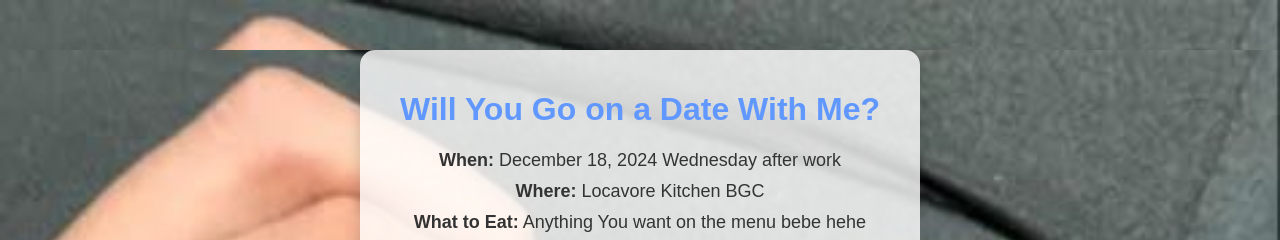
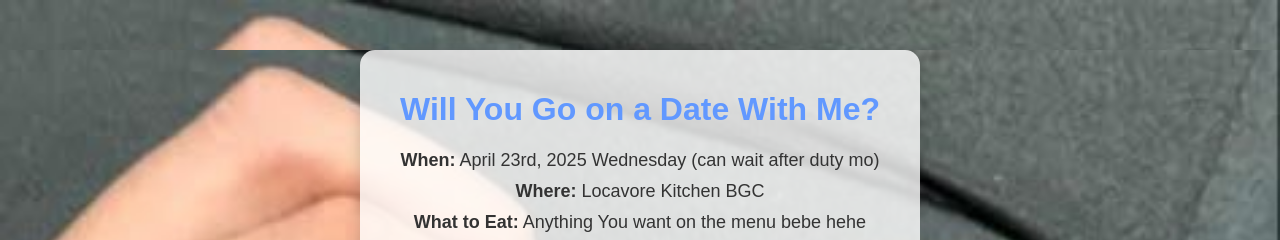
Before and after one commit to imlegendaryll/bebe-tym, a plain HTML site: page index.html in a window 1280 px wide. Shown: the top 240 px of the page. Drawn offline with Linux system fonts and the light colour scheme.

Commit message:
Update index.html

```diff
--- a/index.html
+++ b/index.html
@@ -54,7 +54,7 @@
 <body>
     <div class="container">
         <h1>Will You Go on a Date With Me?</h1>
-        <p><strong>When:</strong> December 18, 2024 Wednesday after work</p>
+        <p><strong>When:</strong> April 23rd, 2025 Wednesday (can wait after duty mo)</p>
         <p><strong>Where:</strong> Locavore Kitchen BGC </p>
         <p><strong>What to Eat:</strong> Anything You want on the menu bebe hehe</p>
         <p><strong>Afterwards:</strong> Anywhere you like hehehe</p>
```
